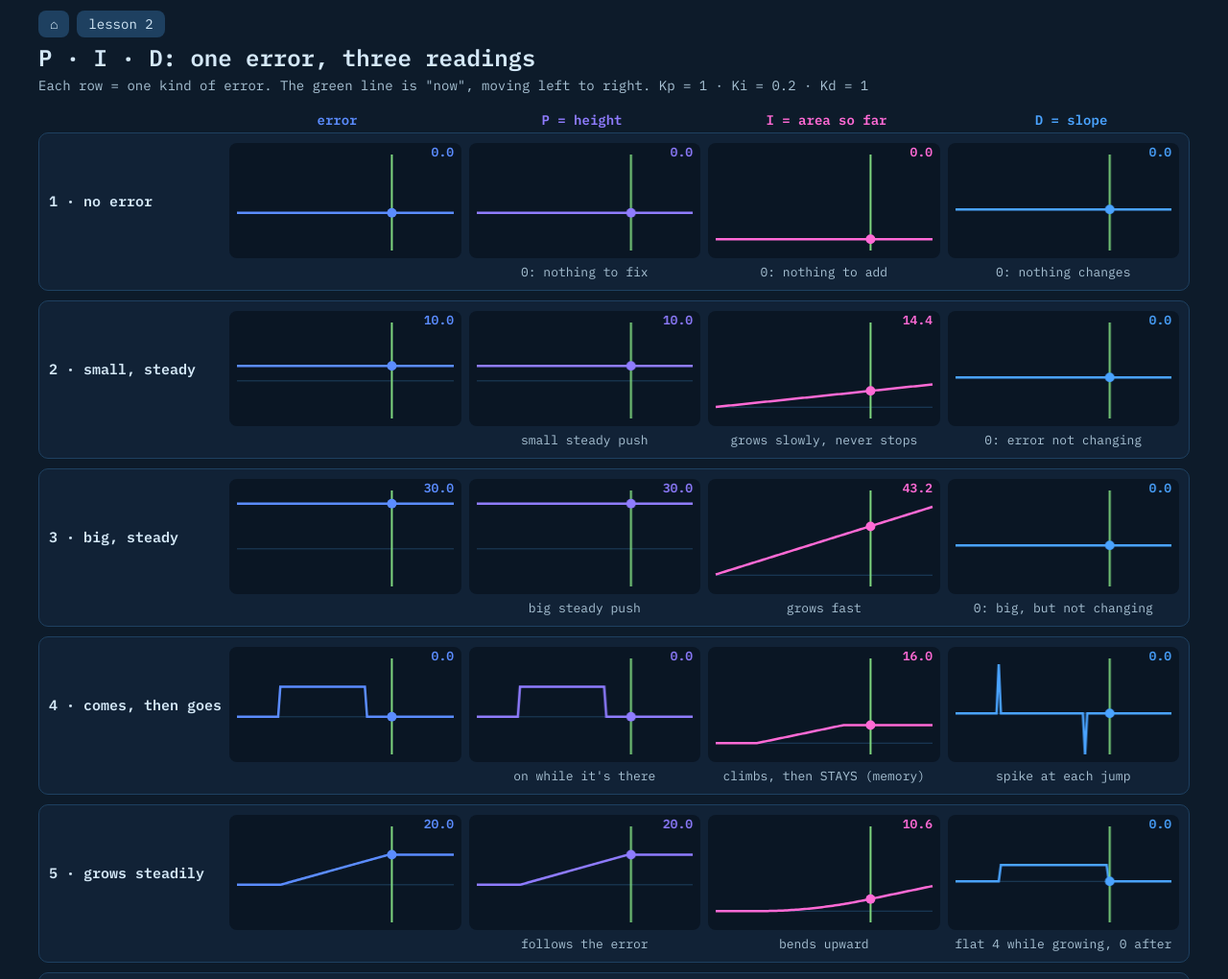
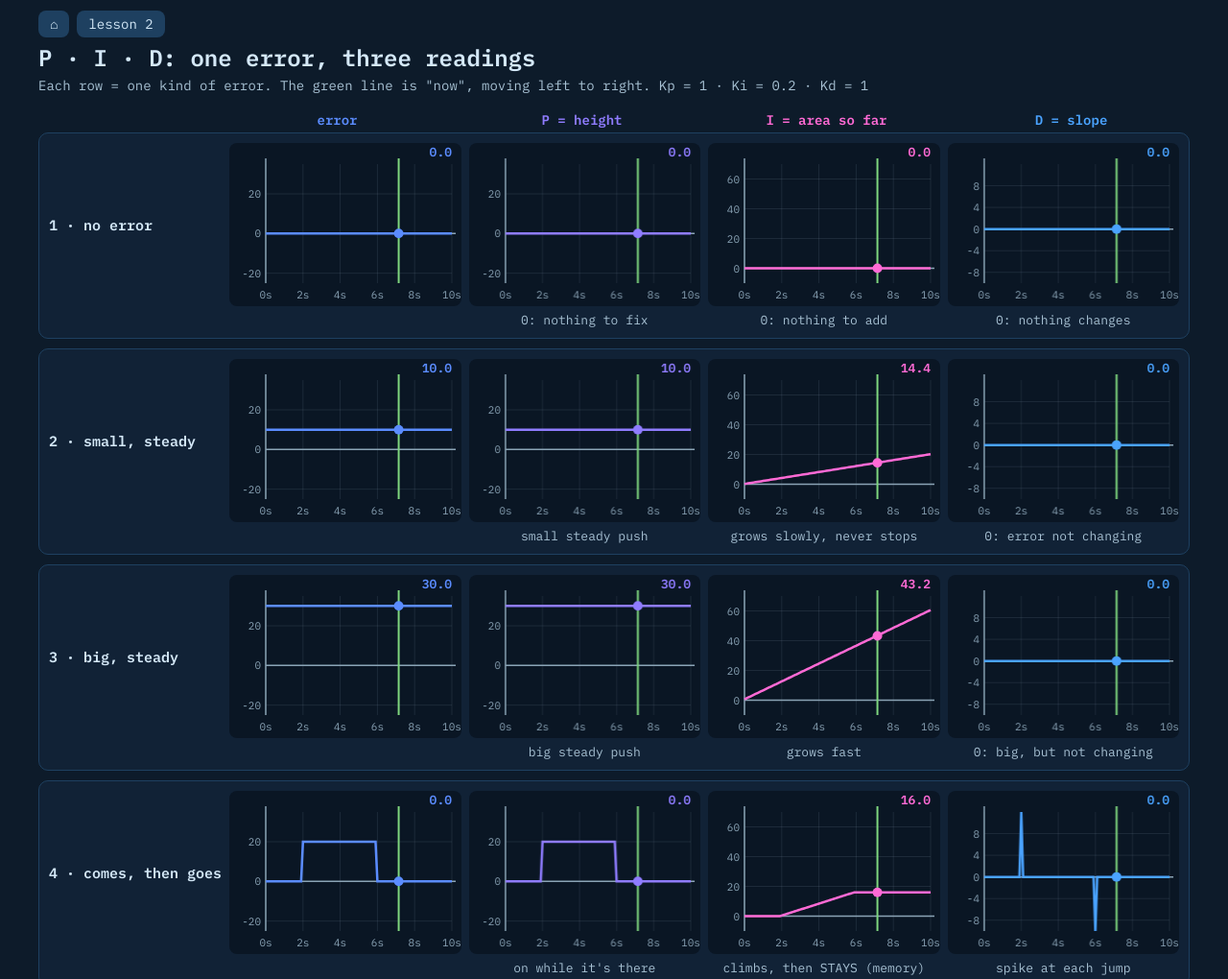
Before and after one commit to mahmutsalman/BoatControlLab, a plain HTML site: page cases.html in a window 1280 px wide. Shown: the top 1020 px of the page at 96% size. Drawn offline with Linux system fonts and the light colour scheme.

Commit message:
Cases page: normal graphs with numbered x (time) and y axes and a grid

```diff
--- a/cases.html
+++ b/cases.html
@@ -19,7 +19,7 @@ a.btn{font:inherit;background:var(--line);color:var(--text);border-radius:8px;pa
 .head .e{color:var(--err)} .head .p{color:var(--p)} .head .i{color:var(--i)} .head .d{color:var(--d)}
 .case{background:var(--panel);border:1px solid var(--line);border-radius:10px;padding:10px;margin-bottom:10px}
 .name{font-weight:600;font-size:15px;display:flex;align-items:center}
-canvas{width:100%;height:120px;background:#0a1624;border-radius:8px;display:block}
+canvas{width:100%;height:170px;background:#0a1624;border-radius:8px;display:block}
 .words{display:grid;grid-template-columns:180px repeat(4,1fr);gap:8px;margin-top:6px;color:var(--say);font-size:13px}
 .words div{text-align:center}
 @media (max-width:800px){.head,.row,.words{grid-template-columns:1fr 1fr}.head div:first-child,.row .name,.words div:first-child{grid-column:1/-1}}
@@ -70,6 +70,7 @@ for (const c of CASES) {
 // one fixed scale per column, so rows can be compared by eye
 const SCALE = { e: [-25, 35], p: [-25, 35], i: [-10, 70], d: [-10, 12] };
 const COL = { e: "--err", p: "--p", i: "--i", d: "--d" };
+const TICKS = { e: [-20, 0, 20], p: [-20, 0, 20], i: [0, 20, 40, 60], d: [-8, -4, 0, 4, 8] };
 
 // ---------- build the page ----------
 const box = document.getElementById("rows");
@@ -86,10 +87,22 @@ function draw(cv, rows, key, now) {
   const r = window.devicePixelRatio || 1, w = cv.clientWidth, h = cv.clientHeight;
   if (cv.width !== Math.round(w * r)) { cv.width = Math.round(w * r); cv.height = Math.round(h * r); }
   const g = cv.getContext("2d"); g.setTransform(r, 0, 0, r, 0, 0); g.clearRect(0, 0, w, h);
-  const [lo, hi] = SCALE[key], L = 8, R = w - 8, T = 18, B = h - 8;
+  const [lo, hi] = SCALE[key], L = 38, R = w - 10, T = 22, B = h - 24;
   const X = t => L + t / SECONDS * (R - L);
   const Y = v => B - (Math.max(lo, Math.min(hi, v)) - lo) / (hi - lo) * (B - T);
-  g.strokeStyle = css("--line"); g.lineWidth = 1; g.beginPath(); g.moveTo(L, Y(0)); g.lineTo(R, Y(0)); g.stroke();   // the zero line
+  // a normal graph: grid, numbers on both axes, the x axis at y = 0
+  g.font = "11px IBM Plex Mono"; g.lineWidth = 1;
+  for (const v of TICKS[key]) {
+    g.strokeStyle = "rgba(138,163,181,.15)"; g.beginPath(); g.moveTo(L, Y(v)); g.lineTo(R, Y(v)); g.stroke();
+    g.fillStyle = css("--dim"); g.textAlign = "right"; g.fillText(String(v), L - 5, Y(v) + 4);
+  }
+  for (let t = 0; t <= SECONDS; t += 2) {
+    g.strokeStyle = "rgba(138,163,181,.15)"; g.beginPath(); g.moveTo(X(t), T); g.lineTo(X(t), B); g.stroke();
+    g.fillStyle = css("--dim"); g.textAlign = "center"; g.fillText(t + "s", X(t), h - 8);
+  }
+  g.strokeStyle = css("--dim"); g.lineWidth = 1.5;
+  g.beginPath(); g.moveTo(L, T - 6); g.lineTo(L, B); g.stroke();                 // the y axis
+  g.beginPath(); g.moveTo(L, Y(0)); g.lineTo(R + 4, Y(0)); g.stroke();             // the x axis (time), at 0
   g.strokeStyle = css(COL[key]); g.lineWidth = 2.5; g.beginPath();
   rows.forEach((p, n) => { if (n === 0) { g.moveTo(X(p.t), Y(p[key])); } else { g.lineTo(X(p.t), Y(p[key])); } });
   g.stroke();
```
